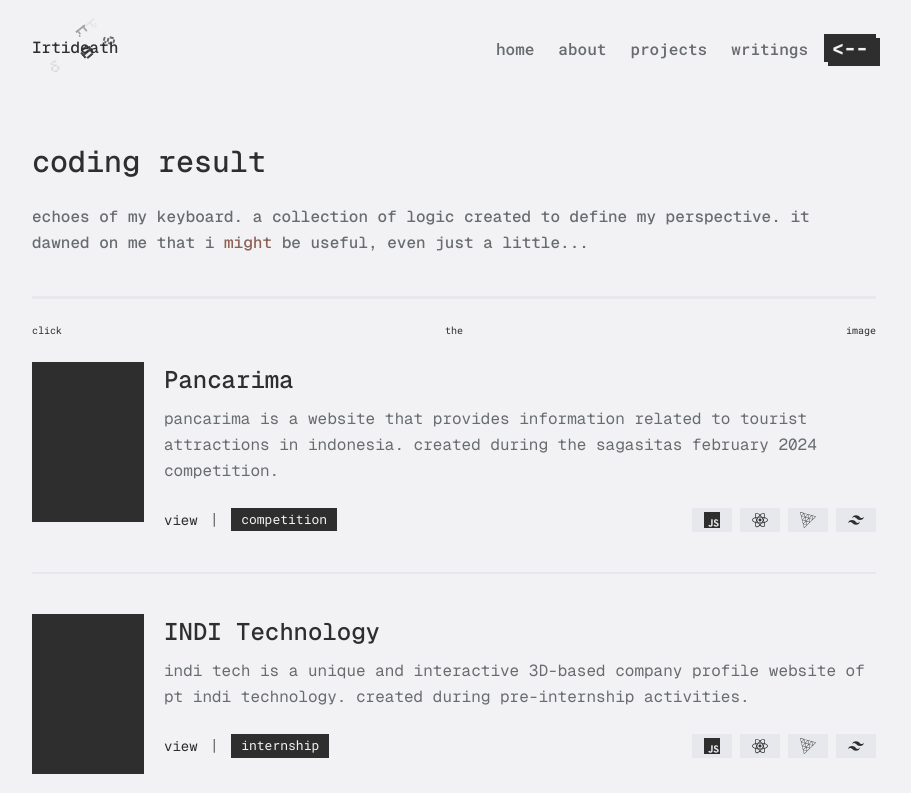
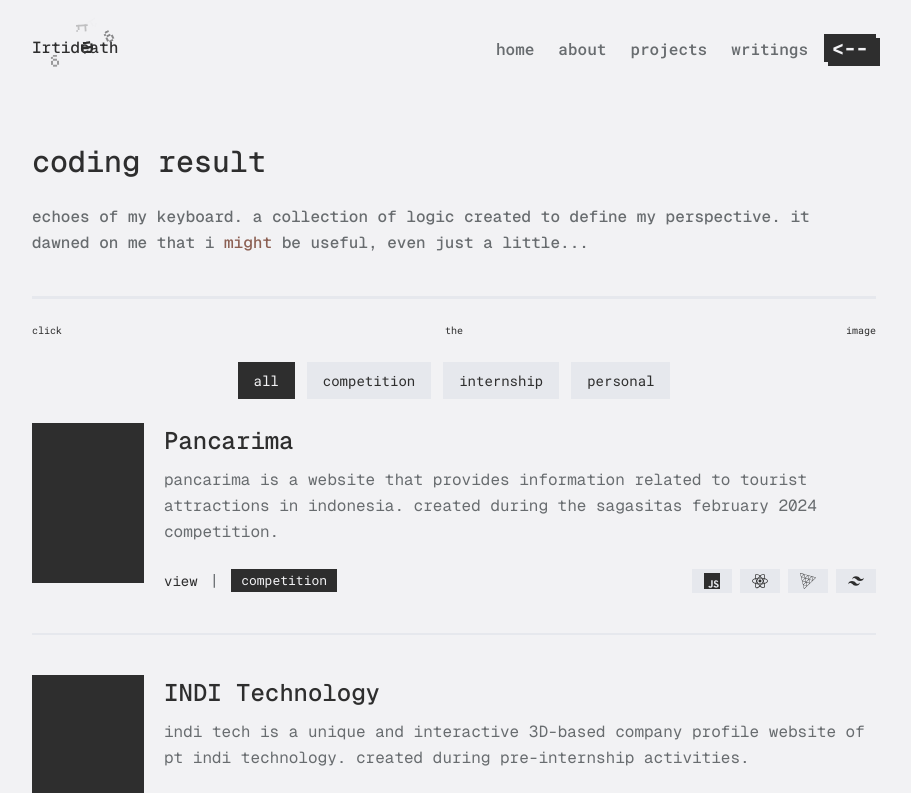
Before and after one commit to IRTIDEATH/Al-Sakha, a Next.js app: page /projects in a window 1280 px wide. Shown: the top 793 px of the page, without its empty margins (186-1097 px from the left). Built offline with nearby package versions, Linux system fonts and the light colour scheme; a web font is replaced by a local one.

Commit message:
feat: create tabs feature on projects page

```diff
--- a/app/projects/page.tsx
+++ b/app/projects/page.tsx
@@ -1,4 +1,5 @@
 import type { Metadata } from "next";
+import { Suspense } from "react";
 import CardProjectSecton from "@/components/pages/project/card-project-section";
 import MoreOnGithubSection from "@/components/pages/project/more-on-github-section";
 import TitleSection from "@/components/pages/project/title-section";
@@ -9,11 +10,20 @@ export const metadata: Metadata = {
     "chasing something until lose all feeling and forget the real world.",
 };
 
-export default function Page() {
+interface PageProps {
+  searchParams: Promise<{ category?: string }>;
+}
+
+export default async function Page({ searchParams }: PageProps) {
+  const params = await searchParams;
+  const initialCategory = params.category || "all";
+
   return (
     <main className="mt-12">
       <TitleSection />
-      <CardProjectSecton />
+      <Suspense fallback={<div className="h-20 animate-pulse bg-suram/50" />}>
+        <CardProjectSecton initialCategory={initialCategory} />
+      </Suspense>
       <MoreOnGithubSection />
     </main>
   );
--- a/components/pages/project/card-project-section.tsx
+++ b/components/pages/project/card-project-section.tsx
@@ -2,7 +2,16 @@
 
 import { Icon } from "@iconify/react";
 import Link from "next/link";
-import { Fragment } from "react";
+import { useRouter } from "next/navigation";
+import {
+  Fragment,
+  useCallback,
+  useEffect,
+  useMemo,
+  useRef,
+  useState,
+  useTransition,
+} from "react";
 import {
   MorphingDialog,
   MorphingDialogClose,
@@ -21,10 +30,87 @@ import {
 } from "@/components/ui/tooltip";
 import { projects } from "@/constants/project";
 
-const CardProjectSecton = () => {
+type Category = string | "all";
+
+interface CardProjectSectionProps {
+  initialCategory: Category;
+}
+
+const CardProjectSecton = ({ initialCategory }: CardProjectSectionProps) => {
+  const router = useRouter();
+  const [, startTransition] = useTransition();
+  const prevTabRef = useRef<Category>(initialCategory);
+
+  const [activeTab, setActiveTab] = useState<Category>(initialCategory);
+
+  useEffect(() => {
+    if (prevTabRef.current === activeTab) {
+      return;
+    }
+    prevTabRef.current = activeTab;
+
+    const params = new URLSearchParams(window.location.search);
+    if (activeTab === "all") {
+      params.delete("category");
+    } else {
+      params.set("category", activeTab);
+    }
+
+    const queryString = params.toString();
+    const newUrl = queryString
+      ? `${window.location.pathname}?${queryString}`
+      : window.location.pathname;
+
+    startTransition(() => {
+      router.replace(newUrl, {
+        scroll: false,
+      });
+    });
+  }, [activeTab, router]);
+
+  const categories = useMemo(() => {
+    const uniqueCategories = [...new Set(projects.map((item) => item.about))];
+    return uniqueCategories.sort();
+  }, []);
+
+  const filteredProjects = useMemo(() => {
+    if (activeTab === "all") return projects;
+    return projects.filter((item) => item.about === activeTab);
+  }, [activeTab]);
+
+  const handleTabClick = useCallback((category: Category) => {
+    setActiveTab(category);
+  }, []);
   return (
     <section>
-      {projects.map((item, index) => (
+      <div className="mb-6 flex items-center justify-center gap-3">
+        <button
+          onClick={() => handleTabClick("all")}
+          className={`cursor-pointer px-4 py-2 font-roboto text-[14px] transition-all duration-400 ease-in-out ${
+            activeTab === "all"
+              ? "bg-foreground text-background"
+              : "bg-suram text-foreground hover:bg-foreground hover:text-background"
+          }`}
+        >
+          all
+        </button>
+        {categories.map((category) => {
+          return (
+            <button
+              key={category}
+              onClick={() => handleTabClick(category)}
+              className={`cursor-pointer px-4 py-2 font-roboto text-[14px] transition-all duration-400 ease-in-out ${
+                activeTab === category
+                  ? "bg-foreground text-background"
+                  : "bg-suram text-foreground hover:bg-foreground hover:text-background"
+              }`}
+            >
+              {category}
+            </button>
+          );
+        })}
+      </div>
+      {filteredProjects.map((item, index) => (
         <Fragment key={index}>
           <div className="flex w-full items-start gap-0 md:gap-5">
             <div className="relative hidden md:block">
```
